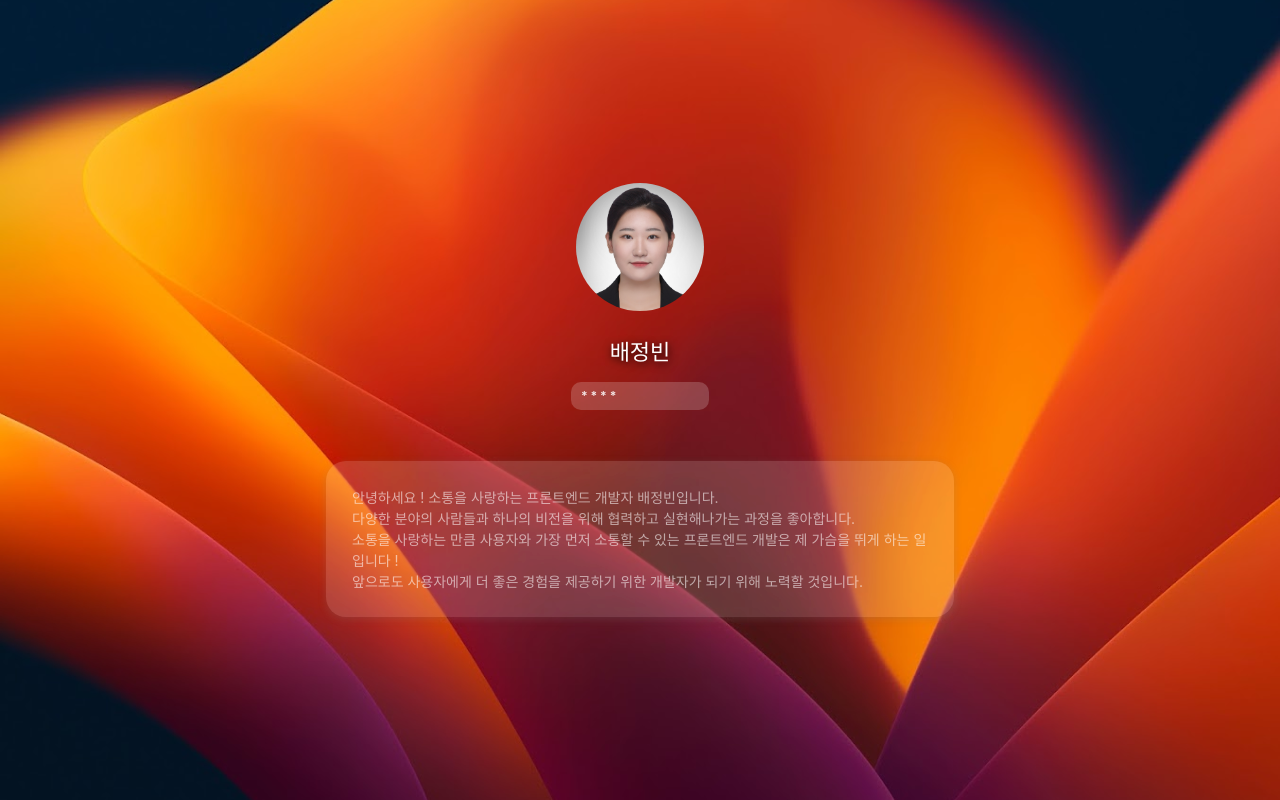
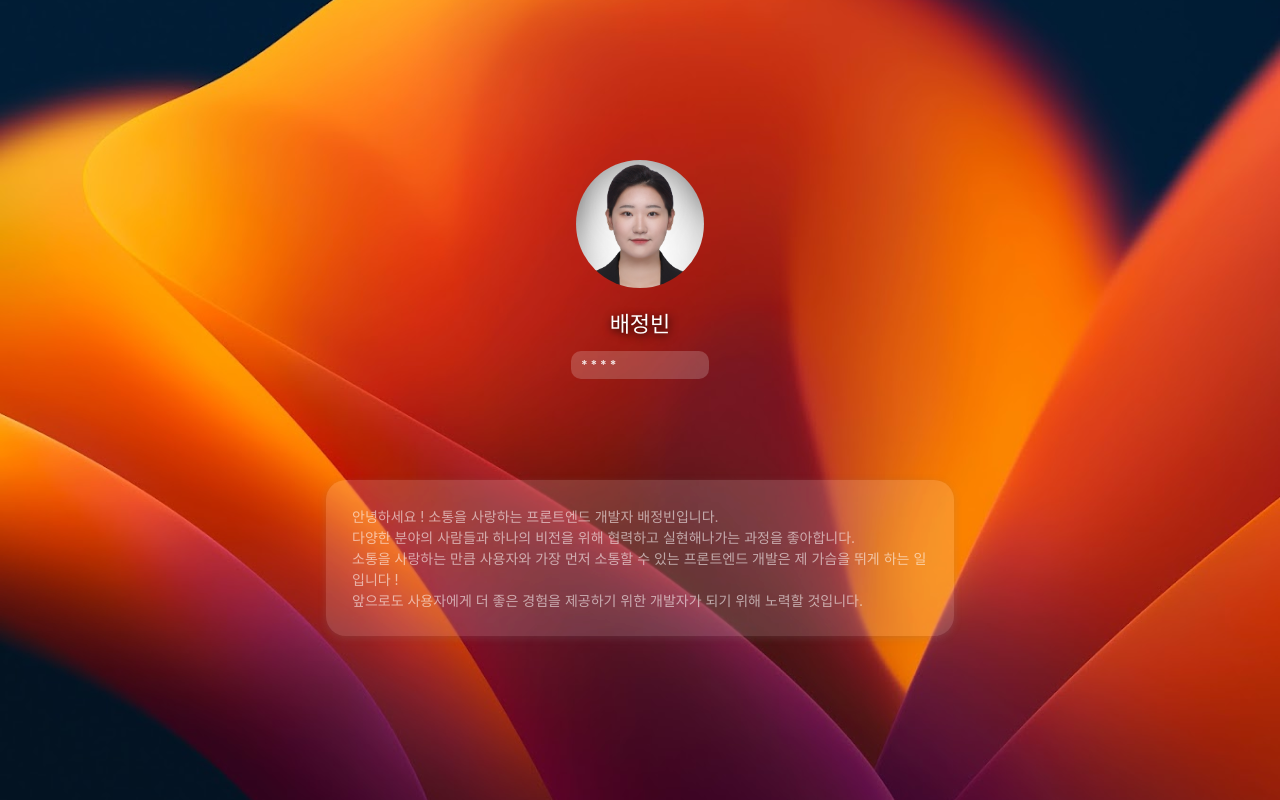
Before and after one commit to baejb/Portfolio, a React (Vite) app in the folder Portfolio_jb/: page /intro in a window 1280 px wide. Built offline with nearby package versions, Linux system fonts and the light colour scheme.

Commit message:
feat: 요소 랜더링 시 위치 고정 및 min-width 설정

```diff
--- a/Portfolio_jb/src/pages/LockScreenPage.jsx
+++ b/Portfolio_jb/src/pages/LockScreenPage.jsx
@@ -19,22 +19,37 @@ const Container = styled.div`
             cursor: pointer;
         `}
 
+
 `;
+const ProfileDiv = styled.div`
+    display: flex;
+    justify-content: center;
+    flex-direction: column;
+    align-items: center;
+    margin-bottom: 4%;
+    position: absolute;
+    top: 20%;
+
+`
 const ProfileImg = styled.div`
     width: 10vw;
     height: 10vw;
+    min-width: 100px;
+    min-height: 100px;
     border-radius: 50%;
     background-image: url(${profile});
     background-size: cover;
-    margin-bottom: 2%;
+    margin-bottom: 20px;
 `
 const Name = styled.div`
     color: white;
     text-shadow: 1px 2px 8px  black;
     font-size: 22px;
-    margin-bottom: 1%;
+    margin-bottom: 10px;
+    text-align: center;
 `
 const PassWord = styled.div`
+    min-width: 100px;
     width: 10vw;
     height: 3.5vh;
     border-radius: 10px;
@@ -46,10 +61,13 @@ const PassWord = styled.div`
     align-items:center;
     padding-left: 10px;
     font-weight: bolder;
-    margin-bottom: 4%;
+
 `
 const Introduce = styled.div`
+    position: absolute;
+    top: 60%;
     width: 45vw;
+    min-width: 250px;
     background: rgba( 255, 255, 255, 0.25 );
     box-shadow: 0 2px 8px 0 rgba( 128, 128, 128, 0.37 );
     backdrop-filter: blur( 1px );
@@ -68,6 +86,8 @@ const Introduce = styled.div`
     }
 `
 const NextPageExplain = styled.div`
+    position: absolute;
+    top: 90%;
     font-size: 12px;
     color: white;
     padding: 2%;
@@ -119,12 +139,13 @@ const LockScreenPage = () => {
 
     return (
         <Container onClick={handleClick} $cursorclick={explainVisible}  >
+        <ProfileDiv>
              <ProfileImg />
              <Name>배정빈</Name>
             {password.length ===0 ?<PassWord>암호 없음</PassWord>   :
             <PassWord>{password}</PassWord>
             }
-              {/* <PassWord>{password}</PassWord>  */}
+        </ProfileDiv>
              {introVisible &&
              <Introduce>
 
```
